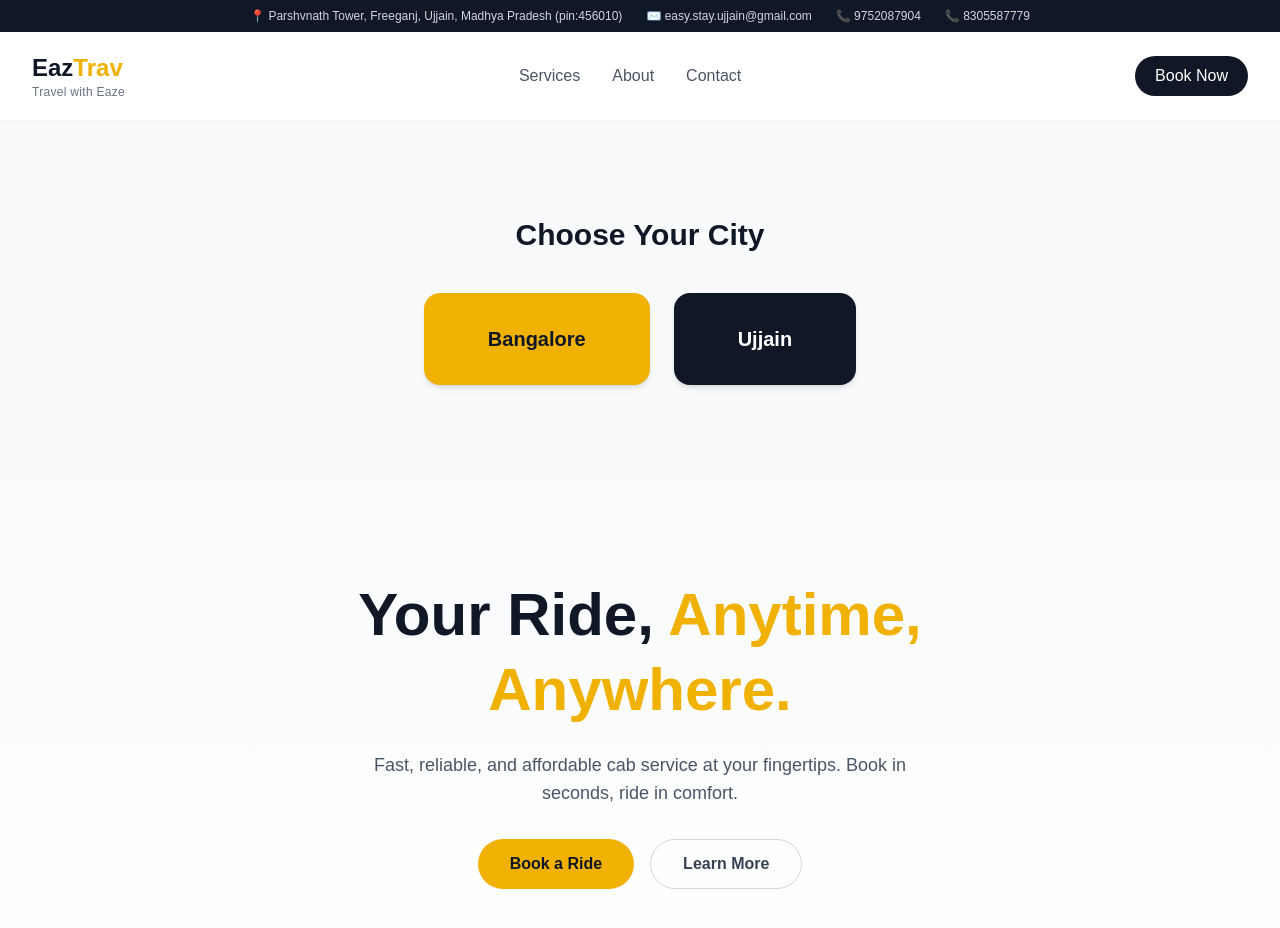
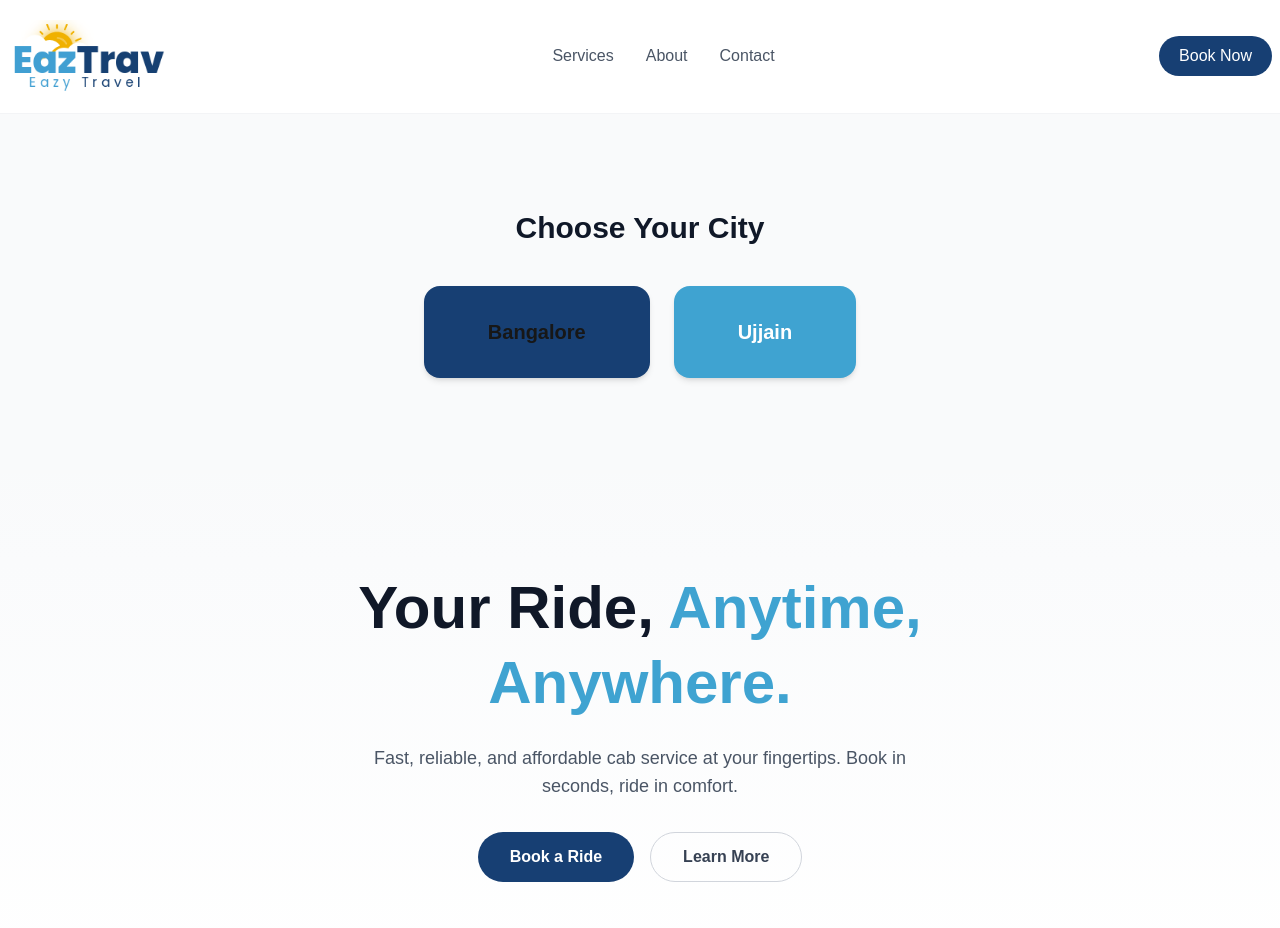
Before and after one commit to antrikshkethwas/eaztrav-site, a Next.js app: page / in a window 1280 px wide. Shown: the top 928 px of the page. Built offline with nearby package versions, Linux system fonts and the light colour scheme.

Commit message:
changed the theme, updated the logo

```diff
--- a/app/Bangalore/page.tsx
+++ b/app/Bangalore/page.tsx
@@ -1,4 +1,5 @@
 import Link from "next/link";
+import Image from "next/image";
 
 export default function Bangalore() {
   return (
@@ -13,11 +14,8 @@ export default function Bangalore() {
 
       {/* Navbar */}
       <nav className="flex items-center justify-between px-8 py-5 border-b border-gray-100">
-        <Link href="/" className="inline-block">
-          <div className="text-2xl font-bold text-gray-900">
-            Eaz<span className="text-yellow-500">Trav</span>
-          </div>
-          <p className="text-xs text-gray-500 tracking-wide">Travel with Eaze</p>
+        <Link href="/" className="group flex flex-col min-w-max">
+          <Image src="/images/logo.png" alt="eazTrav" width={160} height={50} priority />
         </Link>
       </nav>
 
--- a/app/Ujjain/UjjainContent.tsx
+++ b/app/Ujjain/UjjainContent.tsx
@@ -152,7 +152,7 @@ function ScooterCard({ scooter }: { scooter: Scooter }) {
         </button>
         <a
           href={`tel:${CALL_NUMBER}`}
-          className="flex-1 bg-gray-900 text-white font-semibold py-3 rounded-full hover:bg-gray-800 transition text-center"
+          className="flex-1 bg-[#173F73] text-white font-semibold py-3 rounded-full hover:opacity-90 transition text-center"
         >
           Book on call
         </a>
@@ -170,18 +170,14 @@ export default function UjjainContent() {
         <nav className="flex items-center justify-between px-4 sm:px-6 py-2 bg-white border-b border-gray-100 shadow-sm sticky top-0 z-50">
               {/* Left: Clickable Logo redirecting to Home */}
               <Link href="/" className="group flex flex-col min-w-max">
-                <div className="text-xl sm:text-2xl font-bold text-gray-900 group-hover:opacity-80 transition">
-                  Eaz<span className="text-yellow-500">Trav</span>
-                </div>
-                <p className="text-[9px] sm:text-[10px] text-gray-500 tracking-wide uppercase font-semibold">
-                  Travel with Eaze
-                </p>
+                <Image src="/images/logo.png" alt="eazTrav" width={160} height={50} priority />
               </Link>
+
 
               {/* Right: Clickable Call Button */}
               <a
                 href="tel:+919752087904"
-                className="flex items-center gap-1.5 bg-yellow-500 hover:bg-yellow-600 text-white px-4 py-2 rounded-full text-xs sm:text-sm font-semibold transition shadow-sm whitespace-nowrap"
+                className="flex items-center gap-1.5 bg-[#173F73] hover:bg-opacity-90 text-white px-4 py-2 rounded-full text-xs sm:text-sm font-semibold transition shadow-sm whitespace-nowrap"
               >
                 <span>📞</span> <span>book on call</span>
               </a>
--- a/app/contact/page.tsx
+++ b/app/contact/page.tsx
@@ -1,4 +1,5 @@
 import Link from "next/link";
+import Image from "next/image";
 
 export const metadata = {
   title: "Contact us | EazTrav",
@@ -10,11 +11,8 @@ export default function ContactPage() {
     <main className="min-h-screen bg-gradient-to-b from-gray-50 to-white">
       {/* Navbar */}
       <nav className="flex items-center justify-between px-8 py-5 border-b border-gray-100">
-        <Link href="/" className="inline-block">
-          <div className="text-2xl font-bold text-gray-900">
-            Eaz<span className="text-yellow-500">Trav</span>
-          </div>
-          <p className="text-xs text-gray-500 tracking-wide">Travel with Eaze</p>
+        <Link href="/" className="group flex flex-col min-w-max">
+          <Image src="/images/logo.png" alt="eazTrav" width={160} height={50} priority />
         </Link>
       </nav>
 
@@ -30,13 +28,13 @@ export default function ContactPage() {
 
           <a
             href="tel:+919752087904"
-            className="flex-1 bg-yellow-500 hover:bg-yellow-600 text-white font-semibold py-4 rounded-full transition text-lg"
+            className="flex-1 bg-[#173F73] hover:bg-opacity-90 text-white font-semibold py-4 rounded-full transition text-lg"
           >
             📞 9752087904
           </a>
           <a
             href="tel:+918305587779"
-            className="flex-1 bg-gray-900 hover:bg-gray-800 text-white font-semibold py-4 rounded-full transition text-lg"
+            className="flex-1 bg-[#173F73] hover:bg-opacity-90 text-white font-semibold py-4 rounded-full transition text-lg"
           >
             📞 8305587779
           </a>
@@ -46,7 +44,7 @@ export default function ContactPage() {
       <div className="max-w-lg mx-auto px-6 py-16 text-center">
         <a
             href="/Ujjain"
-            className="flex-1 bg-yellow-500 hover:bg-yellow-600 text-white font-semibold py-4 rounded-full transition text-lg"
+            className="flex-1 bg-[#173F73] hover:bg-opacity-90 text-white font-semibold py-4 rounded-full transition text-lg"
           >
             Or select a scooter 🛵 →
           </a>
--- a/app/page.tsx
+++ b/app/page.tsx
@@ -1,31 +1,51 @@
+import Image from 'next/image'
+import Link from 'next/link'
 
+<Image
+      src="/logo.png"
+      alt="eazTrav"
+      width={140}
+      height={40}
+      priority
+/>
 
 export default function Home() {
   return (
     <main className="min-h-screen bg-white">
+      {/* contact
       <div className="bg-gray-900 text-gray-300 text-xs px-6 py-2 flex flex-col sm:flex-row items-center justify-center gap-2 sm:gap-6 text-center">
           <span>📍 Parshvnath Tower, Freeganj, Ujjain, Madhya Pradesh (pin:456010)</span>
           <span>✉️ easy.stay.ujjain@gmail.com</span>
           <a href="tel:+919752087904" className="hover:text-white transition">📞 9752087904</a>
           <a href="tel:+918305587779" className="hover:text-white transition">📞 8305587779</a>
         </div>
+
+        */}
       {/* Navbar */}
-      <nav className="flex items-center justify-between px-8 py-5 border-b border-gray-100">
-         <div>
-          <div className="text-2xl font-bold text-gray-900">
-          Eaz<span className="text-yellow-500">Trav</span>
-          </div>
-          <p className="text-xs text-gray-500 tracking-wide">Travel with Eaze</p>
-         </div>
+      <nav className="flex items-center justify-between px-2 py-5 border-b border-gray-100">
+         <Link href="/" className="group flex flex-col min-w-max">
+          <Image src="/images/logo.png" alt="eazTrav" width={160} height={50} priority />
+        </Link>
+
+
+
 
         <div className="hidden md:flex gap-8 text-gray-600 font-medium">
           <a href="#services" className="hover:text-gray-900">Services</a>
           <a href="#about" className="hover:text-gray-900">About</a>
           <a href="/contact" className="hover:text-gray-900">Contact</a>
         </div>
-        <a
+
+{/*}        <a
   href="tel:+919752087904"
   className="bg-gray-900 text-white px-5 py-2 rounded-full font-medium hover:bg-gray-800 transition inline-block"
+>
+  Book Now
+</a>
+*/}
+<a
+  href="tel:+919752087904"
+  className="bg-[#173F73] text-white px-5 py-2 rounded-full font-medium hover:opacity-90 transition inline-block"
 >
   Book Now
 </a>
@@ -39,14 +59,14 @@ export default function Home() {
         <div className="flex flex-col md:flex-row gap-6">
           <a
             href="/Bangalore"
-            className="bg-yellow-500 text-gray-900 text-xl font-semibold px-16 py-8 rounded-2xl shadow-md hover:bg-yellow-400 transition text-center"
+            className="bg-[#173F73] text-white-900 text-xl font-semibold px-16 py-8 rounded-2xl shadow-md hover:opacity-90 transition text-center"
           >
             Bangalore
           </a>
 
           <a
             href="/Ujjain"
-            className="bg-gray-900 text-white text-xl font-semibold px-16 py-8 rounded-2xl shadow-md hover:bg-gray-800 transition text-center"
+            className="bg-[#3FA3D1] text-white text-xl font-semibold px-16 py-8 rounded-2xl shadow-md hover:opacity-90 transition text-center"
           >
             Ujjain
           </a>
@@ -56,13 +76,13 @@ export default function Home() {
       {/* Hero Section */}
       <section className="flex flex-col items-center text-center px-6 py-24 bg-gradient-to-b from-gray-50 to-white">
         <h1 className="text-4xl md:text-6xl font-bold text-gray-900 max-w-3xl leading-tight">
-          Your Ride, <span className="text-yellow-500">Anytime, Anywhere.</span>
+          Your Ride, <span className="text-[#3FA3D1]">Anytime, Anywhere.</span>
         </h1>
         <p className="mt-6 text-lg text-gray-600 max-w-xl">
           Fast, reliable, and affordable cab service at your fingertips. Book in seconds, ride in comfort.
         </p>
         <div className="mt-8 flex gap-4">
-          <button className="bg-yellow-500 text-gray-900 px-8 py-3 rounded-full font-semibold hover:bg-yellow-400 transition">
+          <button className="bg-[#173F73] text-white px-8 py-3 rounded-full font-semibold hover:opacity-90 transition">
             Book a Ride
           </button>
           <button className="border border-gray-300 text-gray-700 px-8 py-3 rounded-full font-semibold hover:bg-gray-50 transition">
```
Also changed, not shown: public/images/logo.png (added), 1 other file (tests, documents, lock files or other folders).
